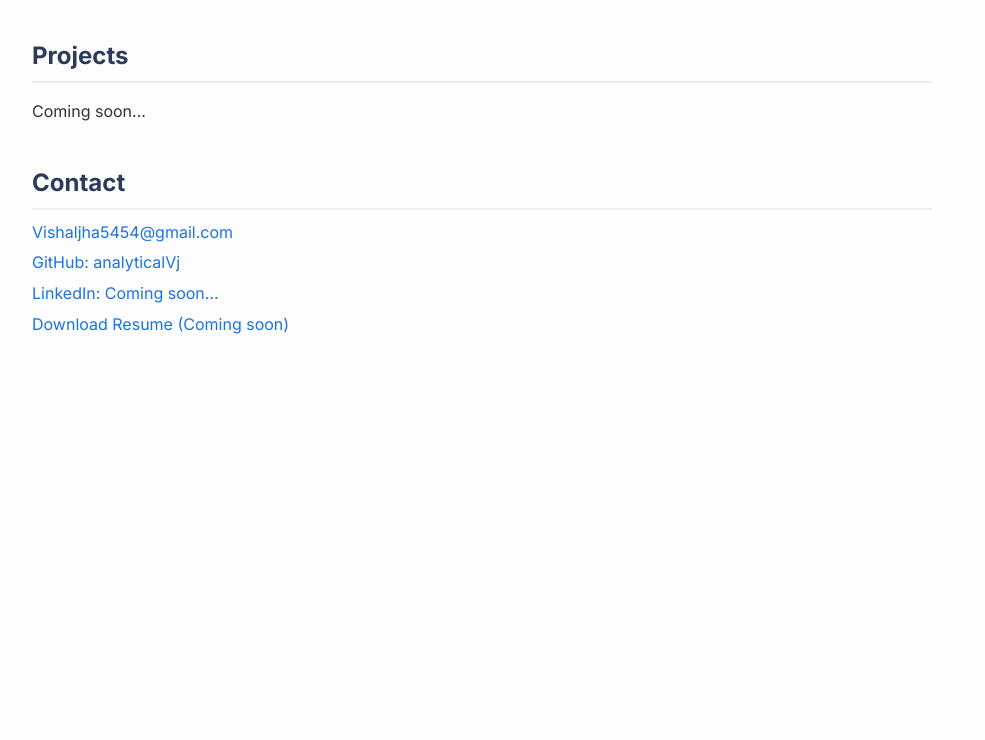
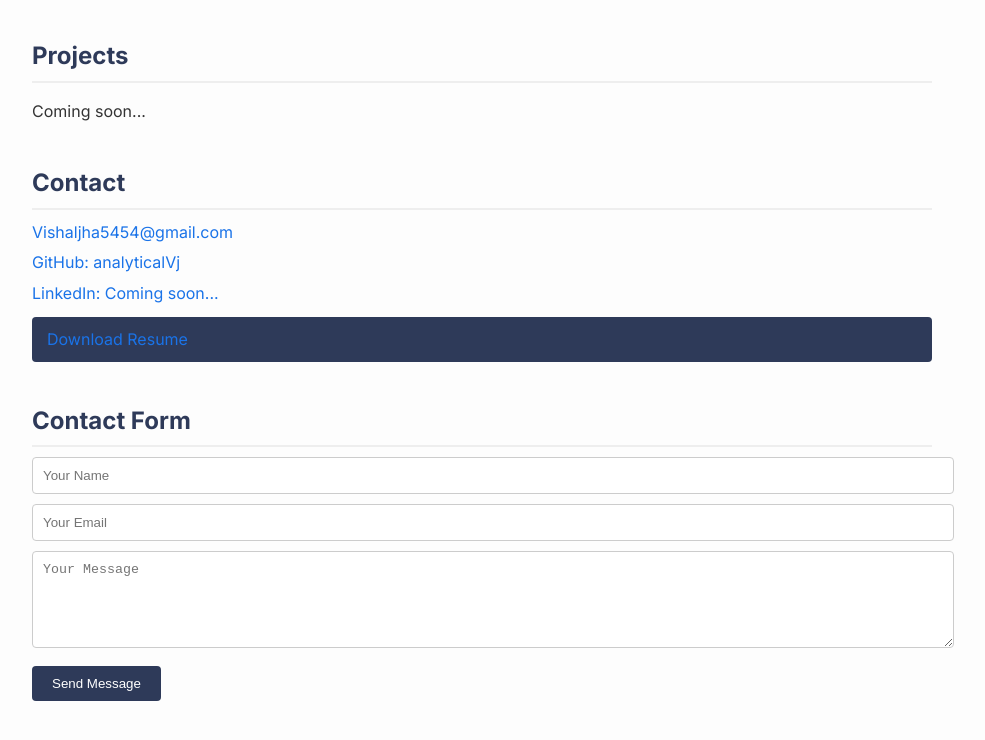
Before and after one commit to analyticalVj/my-portfolio, a plain HTML site: page index.html in a window 1280 px wide. Shown: the part 614-1354 px from the top of the page, without its empty margins (158-1143 px from the left). Before the commit the page ends 1011 px from the top, so only its background shows below. Drawn offline with Linux system fonts and the light colour scheme.

Commit message:
Update index.html

```diff
--- a/index.html
+++ b/index.html
@@ -7,18 +7,33 @@
   <title>Vishal Jha | Business Analyst</title>
   <link href="https://fonts.googleapis.com/css2?family=Inter:wght@400;600;700&display=swap" rel="stylesheet" />
   <style>
+    :root {
+      --bg-color: #fdfdfd;
+      --text-color: #333;
+      --header-bg: #2e3a59;
+      --header-text: white;
+    }
+
+    .dark-mode {
+      --bg-color: #121212;
+      --text-color: #e0e0e0;
+      --header-bg: #1f2937;
+      --header-text: #ffffff;
+    }
+
     body {
       font-family: 'Inter', sans-serif;
       margin: 0;
       padding: 0;
-      background-color: #fdfdfd;
-      color: #333;
+      background-color: var(--bg-color);
+      color: var(--text-color);
       line-height: 1.6;
+      transition: background-color 0.3s, color 0.3s;
     }
 
     header {
-      background-color: #2e3a59;
-      color: white;
+      background-color: var(--header-bg);
+      color: var(--header-text);
       padding: 40px 20px;
       text-align: center;
     }
@@ -44,7 +59,7 @@
     }
 
     h2 {
-      color: #2e3a59;
+      color: var(--header-bg);
       margin-bottom: 10px;
       border-bottom: 2px solid #eee;
       padding-bottom: 5px;
@@ -65,10 +80,51 @@
     .contact a:hover {
       text-decoration: underline;
     }
+
+    .toggle-btn {
+      position: absolute;
+      top: 20px;
+      right: 20px;
+      padding: 8px 16px;
+      background-color: #1a73e8;
+      color: white;
+      border: none;
+      border-radius: 4px;
+      cursor: pointer;
+    }
+
+    .resume-button {
+      display: inline-block;
+      margin-top: 10px;
+      padding: 10px 15px;
+      background-color: #2e3a59;
+      color: white;
+      text-decoration: none;
+      border-radius: 4px;
+    }
+
+    form input, form textarea {
+      width: 100%;
+      padding: 10px;
+      margin-bottom: 10px;
+      border: 1px solid #ccc;
+      border-radius: 4px;
+    }
+
+    form button {
+      padding: 10px 20px;
+      background-color: #2e3a59;
+      color: white;
+      border: none;
+      border-radius: 4px;
+      cursor: pointer;
+    }
   </style>
 </head>
 
 <body>
+  <button class="toggle-btn" onclick="toggleDarkMode()">Toggle Dark Mode</button>
+
   <header>
     <h1>Vishal Jha</h1>
     <p>Business Analyst</p>
@@ -106,9 +162,25 @@
       <a href="mailto:Vishaljha5454@gmail.com">Vishaljha5454@gmail.com</a>
       <a href="https://github.com/analyticalVj" target="_blank">GitHub: analyticalVj</a>
       <a href="#">LinkedIn: Coming soon...</a>
-      <a href="#">Download Resume (Coming soon)</a>
+      <a class="resume-button" href="#" download>Download Resume</a>
+    </section>
+
+    <section>
+      <h2>Contact Form</h2>
+      <form action="https://formspree.io/f/your-form-id" method="POST">
+        <input type="text" name="name" placeholder="Your Name" required>
+        <input type="email" name="email" placeholder="Your Email" required>
+        <textarea name="message" rows="5" placeholder="Your Message" required></textarea>
+        <button type="submit">Send Message</button>
+      </form>
     </section>
   </main>
+
+  <script>
+    function toggleDarkMode() {
+      document.body.classList.toggle('dark-mode');
+    }
+  </script>
 </body>
 
 </html>
```
